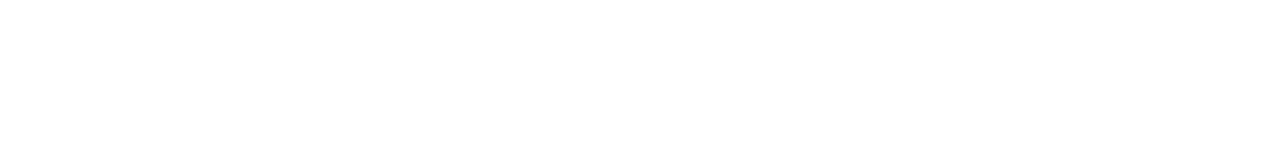
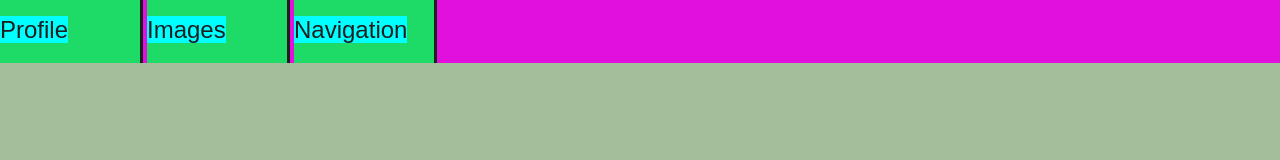
Before and after one commit to DevDolphin7/Moverus-Cabayer, a plain HTML site: page navigation_bar.html in a window 1280 px wide. Drawn offline with Linux system fonts and the light colour scheme.

Commit message:
Progress on creating a navigation bar! To be continued

```diff
--- a/navigation_bar.html
+++ b/navigation_bar.html
@@ -0,0 +1,18 @@
+<!DOCTYPE html>
+<html lang="en">
+    <head>
+        <meta charset="UTF-8" />
+        <meta name="viewport" content="width=device-width, initial-scale=1.0" />
+        <title>Document</title>
+        <link rel="stylesheet" href="styles_navigation_bar.css" />
+    </head>
+    <body>
+        <nav id="nav-bar-fullscreen">
+            <ul>
+                <li><a href="index.html">Profile</a></li>
+                <li><a href="images_on_devices.html">Images</a></li>
+                <li><a href="navigation_bar.html">Navigation</a></li>
+            </ul>
+        </nav>
+    </body>
+</html>
--- a/styles_navigation_bar.css
+++ b/styles_navigation_bar.css
@@ -0,0 +1,39 @@
+* {
+    /* Apply to the whole page */
+    margin: 0;
+    padding: 0;
+    background-color: #a3be98;
+}
+
+#nav-bar-fullscreen {
+    /* Separate nav tag for everything to be semantic :) */
+    background-color: rgb(64, 88, 224);
+}
+
+#nav-bar-fullscreen ul {
+    /* Style the whole nav bar */
+    background-color: rgb(225, 16, 221);
+}
+
+#nav-bar-fullscreen ul li {
+    /* Style a button */
+    display: flex;
+    list-style: none; /* Remove bullet point */
+    display: inline-block; /*  Could use grid or flexbox for example */
+    /*float: left;*/ /* Makes the whole button click-able! (Not just the text) */
+    background-color: rgb(29, 219, 102);
+    line-height: 60px;
+    column-width: 140px;
+    border-right: 3px solid #1e1e1e;
+    justify-content: space-evenly;
+}
+
+#nav-bar-fullscreen ul li a {
+    /* Style the text */
+    text-decoration: none; /* Removes link underline */
+    font-size: 1.5em;
+    font-family: Arial, Helvetica, sans-serif;
+    color: #1e1e1e;
+    background-color: aqua;
+
+}
```
Also changed, not shown: index.html (+2 -2 lines).
